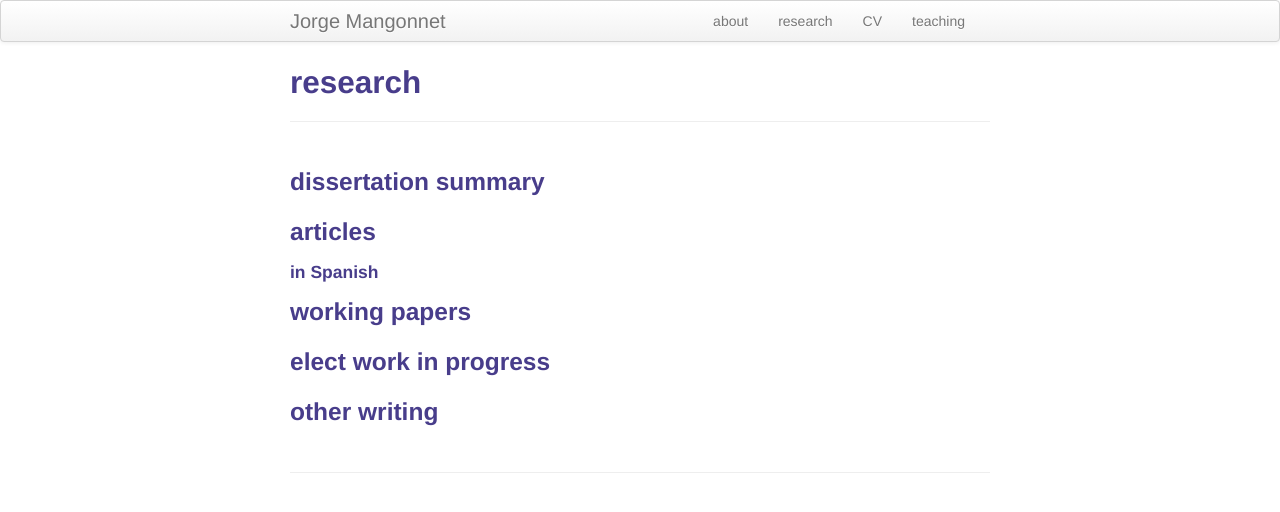
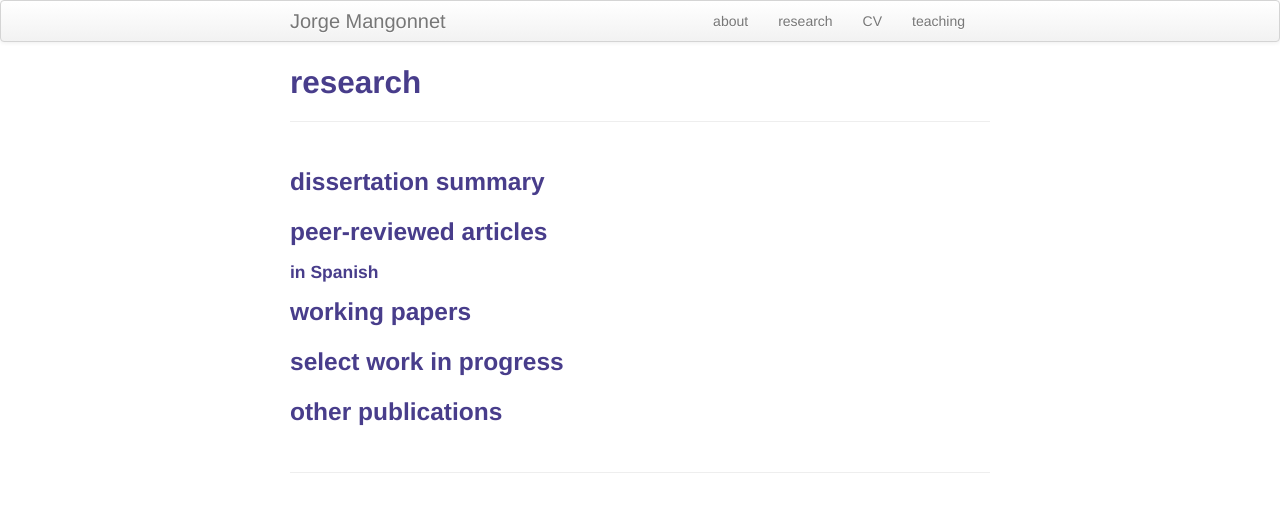
Before and after one commit to mangonnet/mangonnet.github.io, a Jekyll site: the page built from pages/research.md, in a window 1280 px wide. Shown: the top 512 px of the page. Built offline with Jekyll 4.4.1, drawn with Linux system fonts in a browser that asks for light colours.

Commit message:
update my website

```diff
--- a/_includes/themes/twitter/default.html
+++ b/_includes/themes/twitter/default.html
@@ -37,7 +37,7 @@
           <ul class="nav">
               <li><a href="{{ BASE_PATH }}/pages/about.html">about</a></li>
               <li><a href="{{ BASE_PATH }}/pages/research.html">research</a></li>
-              <li><a href="{{ BASE_PATH }}/assets/CV.pdf">CV</a></li>
+              <li><a href="{{ BASE_PATH }}/assets/cv_mangonnet.pdf">CV</a></li>
               <li><a href="{{ BASE_PATH }}/pages/teaching.html">teaching</a></li>
           </ul>
         </div>
--- a/pages/research.md
+++ b/pages/research.md
@@ -7,7 +7,7 @@ description: Jorge Mangonnet's research
 ### <a name="dissertation summary"></a>dissertation summary
 
 
-### <a name="articles"></a>articles
+### <a name="peer-reviewed articles"></a>peer-reviewed articles
 
 #### in Spanish
 
@@ -15,10 +15,10 @@ description: Jorge Mangonnet's research
 ### <a name="working papers"></a>working papers
 
 
-### <a name="select work in progress"></a>elect work in progress
+### <a name="select work in progress"></a>select work in progress
 
 
-### other writing
+### other publications
 
 
 
```
Also changed, not shown: 404.md (+4 -2 lines), 2 other files.
